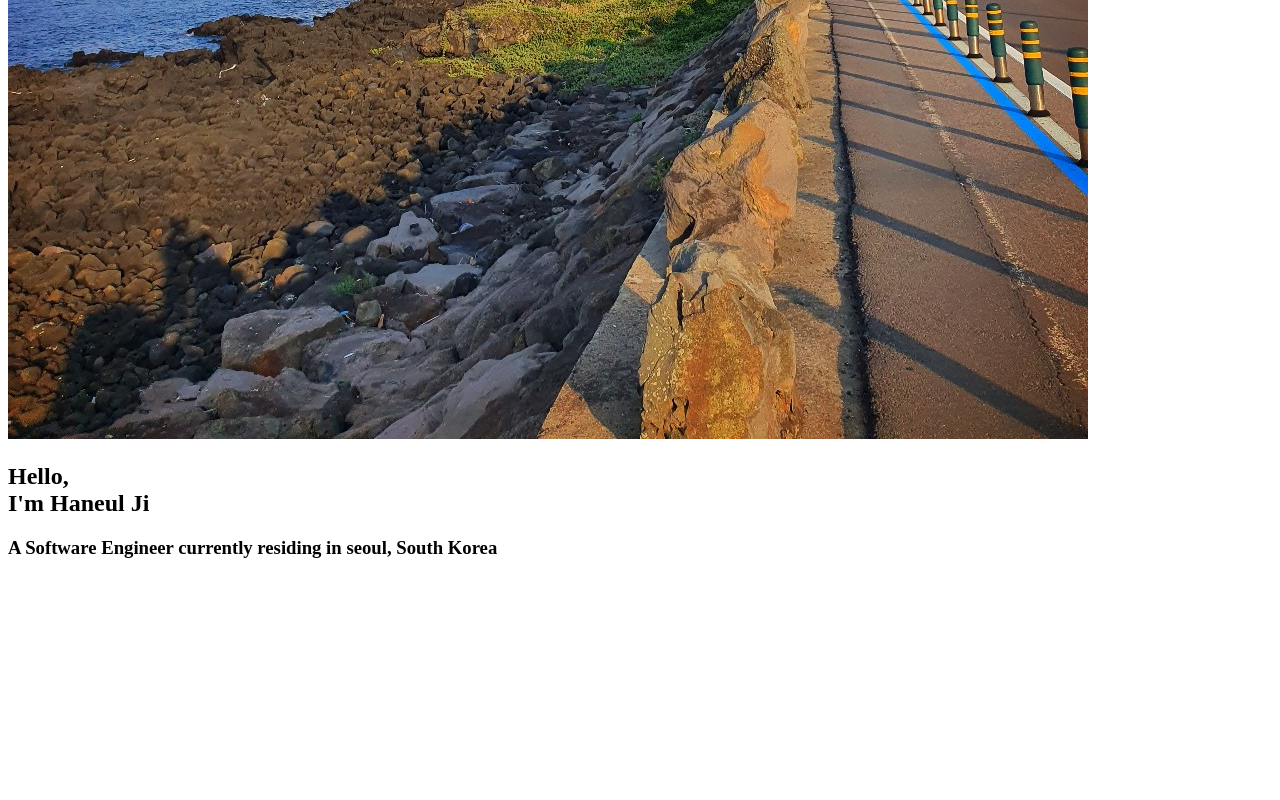
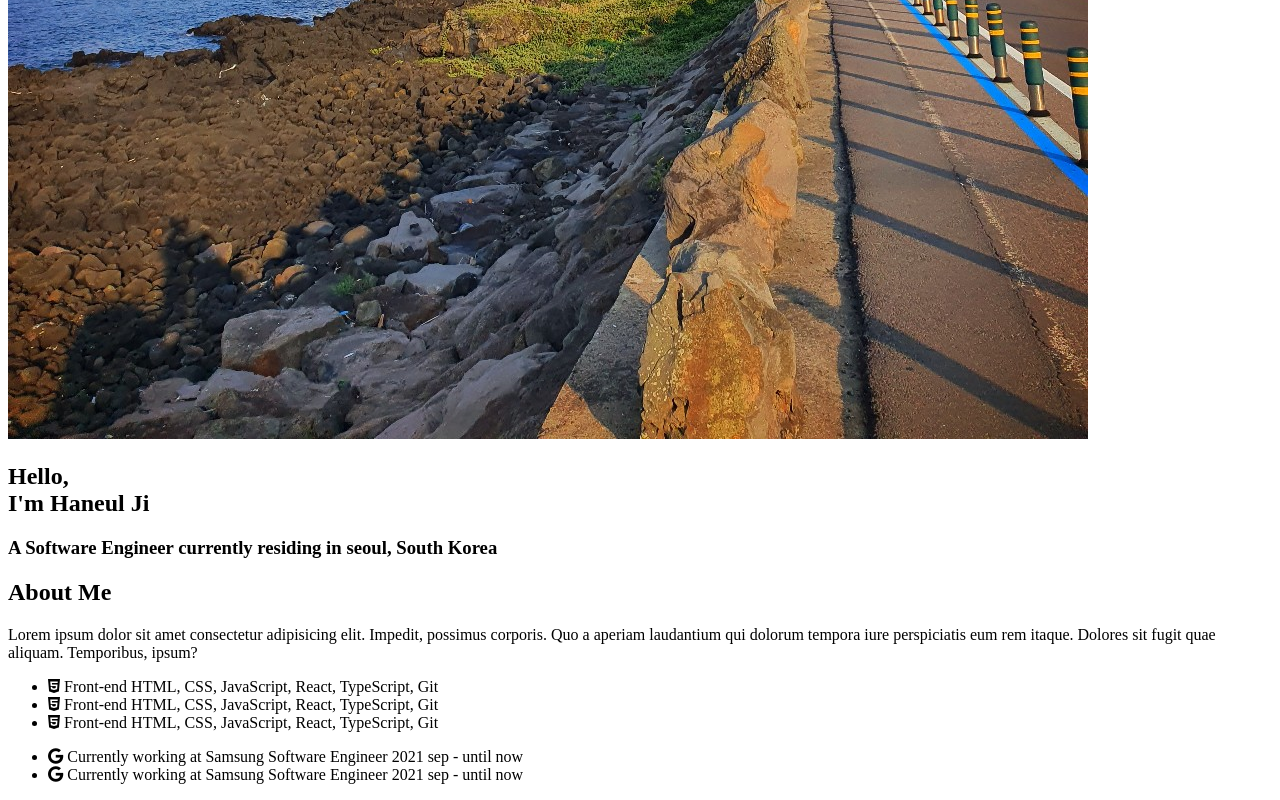
Before and after one commit to haneulji0221/portfolio, a plain HTML site: page index.html in a window 1280 px wide. Shown: the part 1653-2453 px from the top of the page. Before the commit the page ends 2231 px from the top, so only its background shows below. Drawn offline with Linux system fonts and the light colour scheme.

Commit message:
HTML: About

```diff
--- a/index.html
+++ b/index.html
@@ -51,7 +51,54 @@
     </section>
 
     <!-- About -->
-    <section id="about"></section>
+    <section id="about">
+      <h1>About Me</h1>
+      <p>
+        Lorem ipsum dolor sit amet consectetur adipisicing elit. Impedit,
+        possimus corporis. Quo a aperiam laudantium qui dolorum tempora iure
+        perspiciatis eum rem itaque. Dolores sit fugit quae aliquam. Temporibus,
+        ipsum?
+      </p>
+      <ul class="about__majors">
+        <li class="major">
+          <i class="major__icon fa-brands fa-html5"></i>
+          <span class="major__title">Front-end</span>
+          <span class="major__description">
+            HTML, CSS, JavaScript, React, TypeScript, Git
+          </span>
+        </li>
+        <li class="major">
+          <i class="major__icon fa-brands fa-html5"></i>
+          <span class="major__title">Front-end</span>
+          <span class="major__description">
+            HTML, CSS, JavaScript, React, TypeScript, Git
+          </span>
+        </li>
+        <li class="major">
+          <i class="major__icon fa-brands fa-html5"></i>
+          <span class="major__title">Front-end</span>
+          <span class="major__description">
+            HTML, CSS, JavaScript, React, TypeScript, Git
+          </span>
+        </li>
+      </ul>
+      <ul class="about__jobs">
+        <li class="job">
+          <i class="job__logo fa-brands fa-google"></i>
+          <span class="job__name">
+            Currently working at Samsung Software Engineer
+          </span>
+          <span class="job__period">2021 sep - until now</span>
+        </li>
+        <li class="job">
+          <i class="job__logo fa-brands fa-google"></i>
+          <span class="job__name">
+            Currently working at Samsung Software Engineer
+          </span>
+          <span class="job__period">2021 sep - until now</span>
+        </li>
+      </ul>
+    </section>
 
     <!-- Skills -->
     <section id="skills"></section>
```
